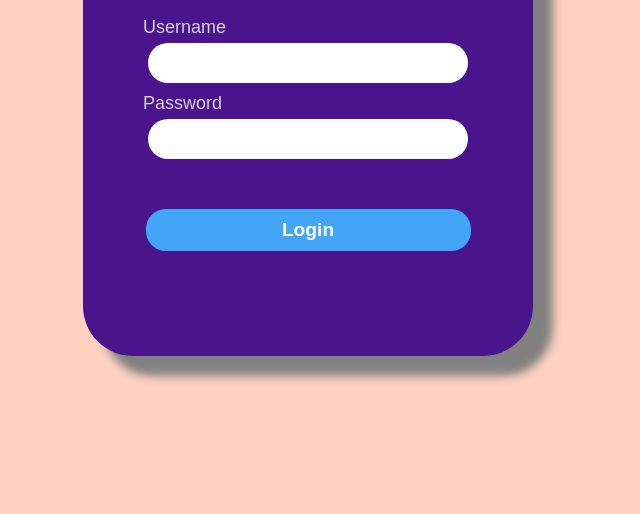
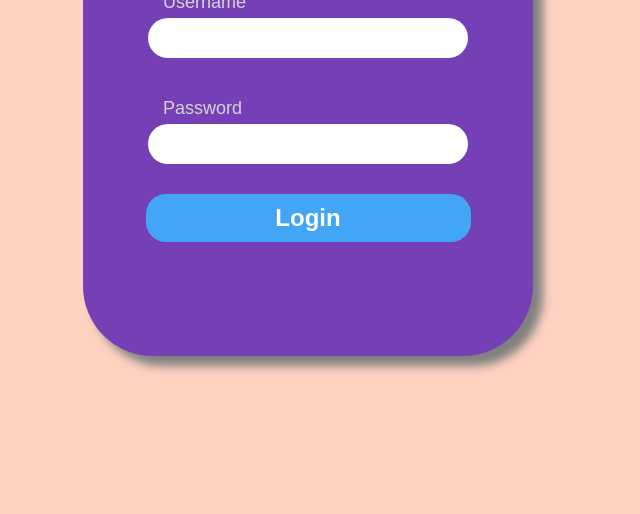
Before and after one commit to Kishorer007/Practice-2, a plain HTML site: page Loginpage/login.html in a window 1280 px wide. Shown: the part 302-816 px from the top of the page, without its empty margins (332-972 px from the left). Drawn offline with Linux system fonts and the light colour scheme.

Commit message:
folder addede

```diff
--- a/login.html
+++ b/Loginpage/login.html
@@ -12,9 +12,9 @@
         <h2>Login</h2>
         <form class="login-form">
             <label>Username</label>
-            <input type="text">
+            <input id="username" type="text" required>
             <label for="password">Password</label>
-            <input type="text">
+            <input type="text" required>
             <button>Login</button>
         </form>
     </div>
--- a/style.css
+++ b/Loginpage/style.css
@@ -10,16 +10,19 @@ body{
     background-color:#FFD1C1;
 
 .Container{
-    background-color:#4A148C;
+    background-color:#7540b5;
     height: 500px;
     width: 450px;
     padding: 60px;
-    border-radius: 50px;
-    box-shadow: 20px 20px 10px gray;
+    border-radius: 70px;
+    box-shadow: 10px 10px 10px gray;
     box-sizing: border-box;
+#username{
+    margin-bottom: 40px;
+}
 h2{
     display: block;
-    font-size: xx-large;
+    font-size: x-large;
     margin-block-start: 1em;
     margin-block-end: 1em;
     margin-inline-start: 0px;
@@ -34,26 +37,27 @@ label{
     text-align: left;
     display: block;
     margin-bottom: 5px;
+    margin-left: 20px;
 }
 input{
     width: 300px;
     padding: 10px;
-    border-radius: 20px;
+    border-radius: 80px;
     height: 20px;
     border: none;
     text-align: left;
-    margin-bottom: 10px;
+    margin-bottom: 0px;
 }
 button{
     width: 325px;
     font-weight: bold;
-    font-size: larger;
+    font-size: x-large;
     padding: 10px;
     border-radius: 20px;
     background-color:#42A5F5;
     border: none;
     color: white;
-    margin-top: 40px;
+    margin-top: 30px;
 }
 }
 }
```
Also changed, not shown: Loginpage/Images/image.png (renamed from Images/image.png).
